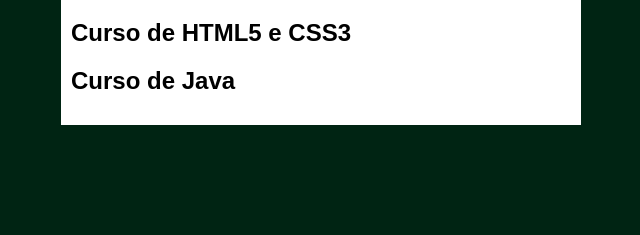
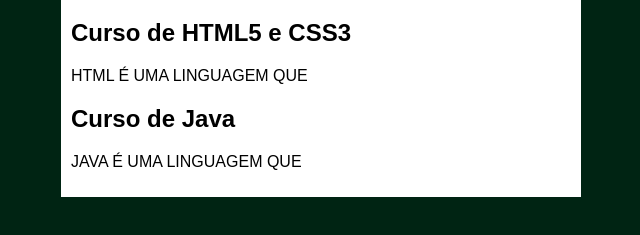
Before and after one commit to bematta/Teste-branch, a plain HTML site: page index.html in a window 1280 px wide. Shown: the part 79-314 px from the top of the page, without its empty margins (319-959 px from the left). Drawn offline with Linux system fonts and the light colour scheme.

Commit message:
Alteração

```diff
--- a/index.html
+++ b/index.html
@@ -12,7 +12,7 @@
 		</header>
 		<article>
 			<h2>Curso de HTML5 e CSS3</h2>
-			<p><Lorem ipsum dolor sit amet, consectetur adipisicing elit, sed do eiusmod
+			<p>HTML É UMA LINGUAGEM QUE <Lorem ipsum dolor sit amet, consectetur adipisicing elit, sed do eiusmod
 			tempor incididunt ut labore et dolore magna aliqua. Ut enim ad minim veniam,
 			quis nostrud exercitation ullamco laboris nisi ut aliquip ex ea commodo
 			consequat. Duis aute irure dolor in reprehenderit in voluptate velit esse
@@ -21,7 +21,7 @@
 		</article>
 		<article>
 			<h2>Curso de Java</h2>
-			<p><Lorem ipsum dolor sit amet, consectetur adipisicing elit, sed do eiusmod
+			<p>JAVA É UMA LINGUAGEM QUE <Lorem ipsum dolor sit amet, consectetur adipisicing elit, sed do eiusmod
 			tempor incididunt ut labore et dolore magna aliqua. Ut enim ad minim veniam,
 			quis nostrud exercitation ullamco laboris nisi ut aliquip ex ea commodo
 			consequat. Duis aute irure dolor in reprehenderit in voluptate velit esse
```
